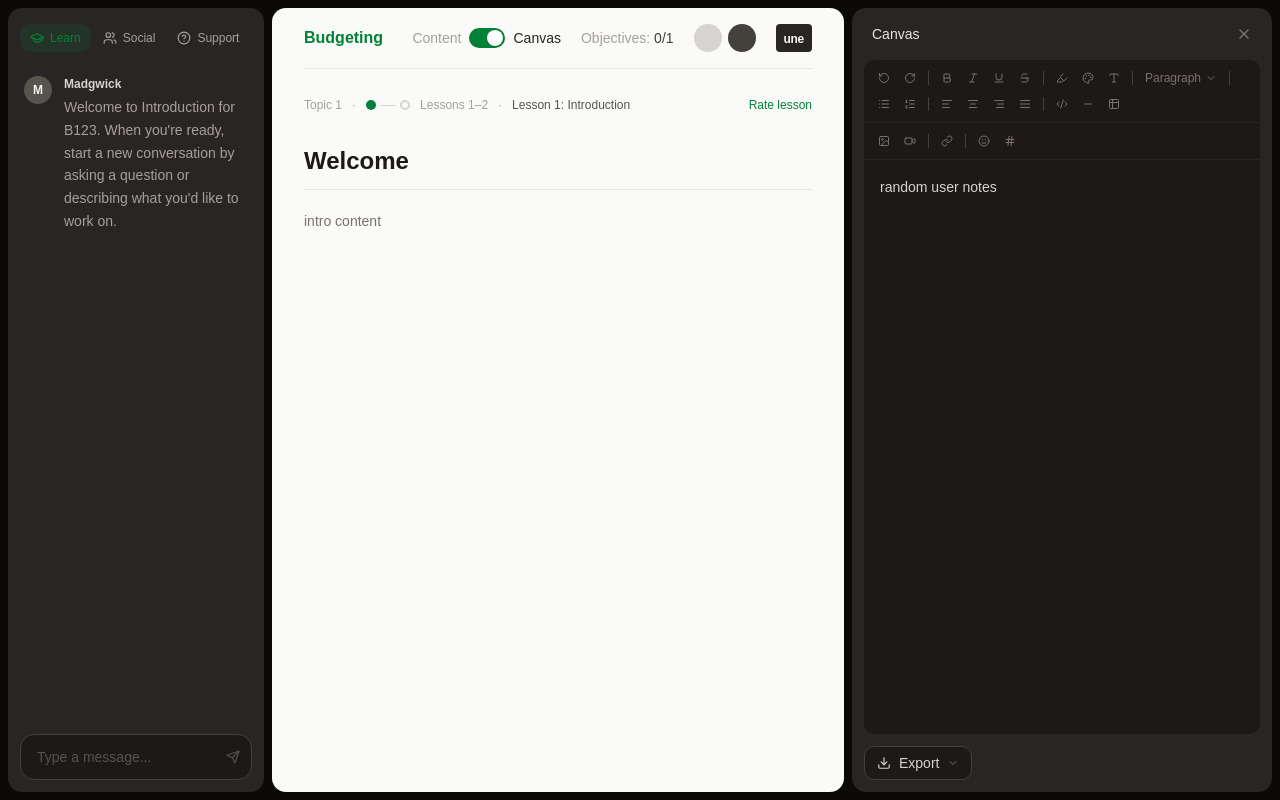
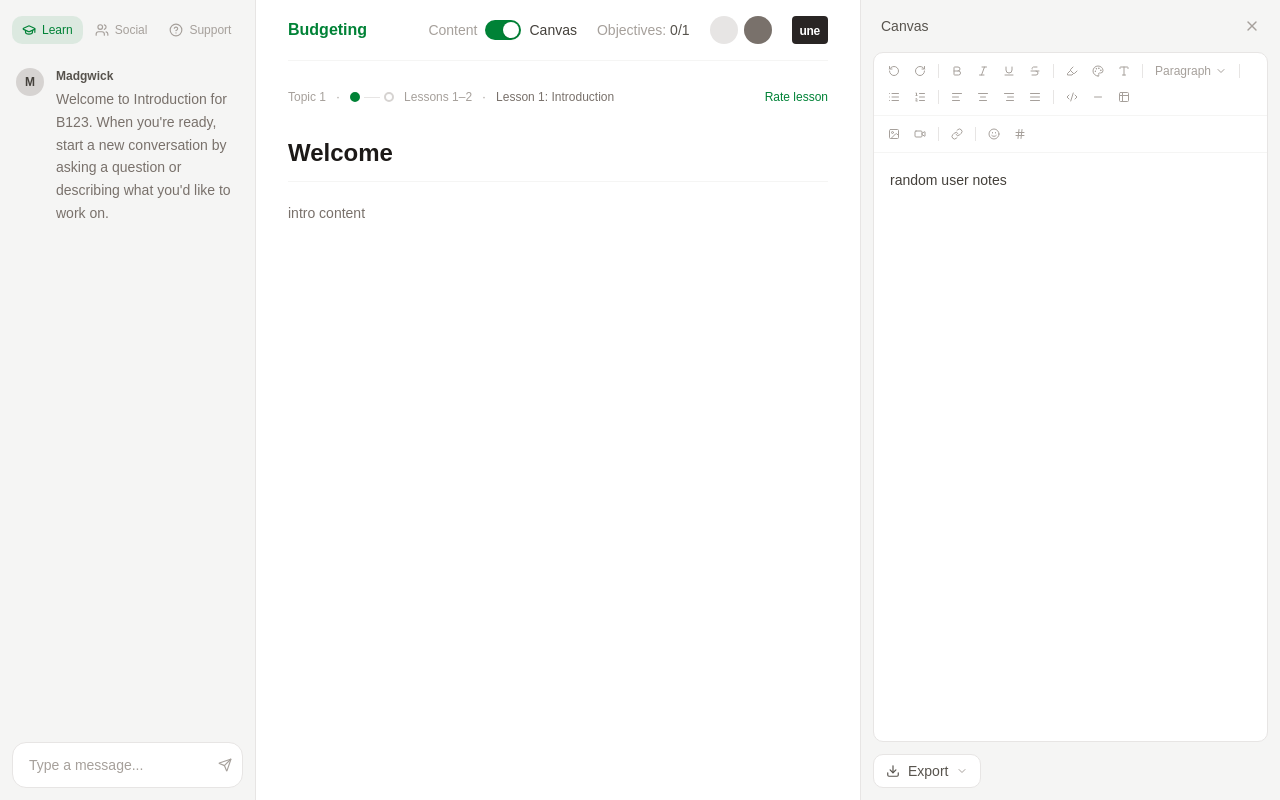
Before and after one commit to Lyfe4/ui-2.0, a React (Vite) app: page / in a window 1280 px wide. Both pictures are taken after a click on the switch 915 px from the left and 38 px from the top of the page. Built offline with nearby package versions, Linux system fonts and the light colour scheme.

Commit message:
feat: fix panel cohesion — light theme, remove rounded corners
Panels are now all light and cohesive. Chat/canvas are stone-100 (secondary),
center content is white (primary). No more dark/light mode clash.

https://claude.ai/code/session_019wqbeAhrHwqycR7GZWx3dm

```diff
--- a/src/App.tsx
+++ b/src/App.tsx
@@ -7,7 +7,7 @@ export default function App() {
   const [canvasOpen, setCanvasOpen] = useState(false)
 
   return (
-    <div className="flex h-screen gap-2 overflow-hidden bg-stone-950 p-2">
+    <div className="flex h-screen overflow-hidden bg-stone-100">
       <ChatPane />
       <ContentPane
         canvasOpen={canvasOpen}
--- a/src/components/CanvasPane.tsx
+++ b/src/components/CanvasPane.tsx
@@ -33,28 +33,28 @@ interface CanvasPaneProps {
 
 function ToolbarBtn({ children }: { children: React.ReactNode }) {
   return (
-    <button className="flex h-6 w-6 items-center justify-center rounded text-stone-500 transition-colors hover:bg-stone-700 hover:text-stone-200">
+    <button className="flex h-6 w-6 items-center justify-center rounded text-stone-400 transition-colors hover:bg-stone-200 hover:text-stone-600">
       {children}
     </button>
   )
 }
 
 function Divider() {
-  return <div className="mx-1 h-3.5 w-px bg-stone-700" />
+  return <div className="mx-1 h-3.5 w-px bg-stone-200" />
 }
 
 export function CanvasPane({ onClose }: CanvasPaneProps) {
   return (
-    <div className="flex w-[420px] flex-shrink-0 flex-col rounded-xl bg-stone-800">
+    <div className="flex w-[420px] flex-shrink-0 flex-col border-l border-stone-200 bg-stone-100">
       <div className="flex items-center justify-between px-5 py-4">
-        <span className="text-sm font-medium text-stone-200">Canvas</span>
-        <button onClick={onClose} className="text-stone-500 transition-colors hover:text-stone-200">
+        <span className="text-sm font-medium text-stone-600">Canvas</span>
+        <button onClick={onClose} className="text-stone-400 transition-colors hover:text-stone-600">
           <X className="h-4 w-4" />
         </button>
       </div>
 
-      <div className="mx-3 mb-3 flex-1 overflow-hidden rounded-lg bg-stone-900">
-        <div className="flex flex-wrap items-center gap-0.5 border-b border-stone-800 px-2 py-1.5">
+      <div className="mx-3 mb-3 flex flex-1 flex-col overflow-hidden rounded-lg border border-stone-200 bg-white">
+        <div className="flex flex-wrap items-center gap-0.5 border-b border-stone-100 px-2 py-1.5">
           <ToolbarBtn><RotateCcw className="h-3 w-3" /></ToolbarBtn>
           <ToolbarBtn><RotateCw className="h-3 w-3" /></ToolbarBtn>
           <Divider />
@@ -67,7 +67,7 @@ export function CanvasPane({ onClose }: CanvasPaneProps) {
           <ToolbarBtn><Palette className="h-3 w-3" /></ToolbarBtn>
           <ToolbarBtn><Type className="h-3 w-3" /></ToolbarBtn>
           <Divider />
-          <button className="flex items-center gap-1 rounded px-1.5 py-1 text-xs text-stone-500 transition-colors hover:bg-stone-700 hover:text-stone-200">
+          <button className="flex items-center gap-1 rounded px-1.5 py-1 text-xs text-stone-400 transition-colors hover:bg-stone-100 hover:text-stone-600">
             Paragraph <ChevronDown className="h-3 w-3" />
           </button>
           <Divider />
@@ -84,7 +84,7 @@ export function CanvasPane({ onClose }: CanvasPaneProps) {
           <ToolbarBtn><Table2 className="h-3 w-3" /></ToolbarBtn>
         </div>
 
-        <div className="flex items-center gap-0.5 border-b border-stone-800 px-2 py-1.5">
+        <div className="flex items-center gap-0.5 border-b border-stone-100 px-2 py-1.5">
           <ToolbarBtn><Image className="h-3 w-3" /></ToolbarBtn>
           <ToolbarBtn><Video className="h-3 w-3" /></ToolbarBtn>
           <Divider />
@@ -94,20 +94,20 @@ export function CanvasPane({ onClose }: CanvasPaneProps) {
           <ToolbarBtn><Hash className="h-3 w-3" /></ToolbarBtn>
         </div>
 
-        <div className="h-full p-4">
+        <div className="flex-1 overflow-y-auto p-4">
           <textarea
             defaultValue="random user notes"
-            className="h-full min-h-48 w-full resize-none bg-transparent text-sm leading-relaxed text-stone-300 outline-none placeholder:text-stone-600"
+            className="h-full min-h-48 w-full resize-none bg-transparent text-sm leading-relaxed text-stone-700 outline-none placeholder:text-stone-300"
             placeholder="Start writing your notes..."
           />
         </div>
       </div>
 
       <div className="px-3 pb-3">
-        <button className="flex items-center gap-2 rounded-lg border border-stone-700 bg-stone-900 px-3 py-1.5 text-sm text-stone-300 transition-colors hover:bg-stone-700">
+        <button className="flex items-center gap-2 rounded-lg border border-stone-200 bg-white px-3 py-1.5 text-sm text-stone-600 transition-colors hover:bg-stone-50">
           <Download className="h-3.5 w-3.5" />
           Export
-          <ChevronDown className="h-3 w-3 text-stone-500" />
+          <ChevronDown className="h-3 w-3 text-stone-400" />
         </button>
       </div>
     </div>
--- a/src/components/ChatPane.tsx
+++ b/src/components/ChatPane.tsx
@@ -23,7 +23,7 @@ export function ChatPane() {
   const [activeNav, setActiveNav] = useState("learn")
 
   return (
-    <div className="flex w-64 flex-shrink-0 flex-col rounded-xl bg-stone-800">
+    <div className="flex w-64 flex-shrink-0 flex-col border-r border-stone-200 bg-stone-100">
       <div className="flex items-center gap-0.5 px-3 pb-2 pt-4">
         {navItems.map(({ id, label, icon: Icon }) => (
           <button
@@ -32,8 +32,8 @@ export function ChatPane() {
             className={cn(
               "flex items-center gap-1.5 rounded-lg px-2.5 py-1.5 text-xs font-medium transition-colors",
               activeNav === id
-                ? "bg-primary/15 text-primary"
-                : "text-stone-400 hover:bg-stone-700 hover:text-stone-200",
+                ? "bg-primary/10 text-primary"
+                : "text-stone-400 hover:bg-stone-200 hover:text-stone-600",
             )}
           >
             <Icon className="h-3.5 w-3.5" />
@@ -45,26 +45,26 @@ export function ChatPane() {
       <div className="flex-1 space-y-5 overflow-y-auto px-4 py-4">
         {messages.map((msg) => (
           <div key={msg.id} className="flex gap-3">
-            <div className="flex h-7 w-7 flex-shrink-0 items-center justify-center rounded-full bg-stone-600 text-xs font-semibold text-stone-100">
+            <div className="flex h-7 w-7 flex-shrink-0 items-center justify-center rounded-full bg-stone-300 text-xs font-semibold text-stone-700">
               {msg.name[0]}
             </div>
             <div className="min-w-0">
-              <p className="mb-1 text-xs font-semibold text-stone-300">{msg.name}</p>
-              <p className="text-sm leading-relaxed text-stone-400">{msg.content}</p>
+              <p className="mb-1 text-xs font-semibold text-stone-600">{msg.name}</p>
+              <p className="text-sm leading-relaxed text-stone-500">{msg.content}</p>
             </div>
           </div>
         ))}
       </div>
 
       <div className="px-3 pb-3">
-        <div className="flex items-center gap-2 rounded-xl border border-stone-700 bg-stone-900 px-4 py-3">
+        <div className="flex items-center gap-2 rounded-xl border border-stone-200 bg-white px-4 py-3">
           <input
             value={input}
             onChange={(e) => setInput(e.target.value)}
             placeholder="Type a message..."
-            className="flex-1 bg-transparent text-sm text-stone-100 outline-none placeholder:text-stone-600"
+            className="flex-1 bg-transparent text-sm text-stone-700 outline-none placeholder:text-stone-400"
           />
-          <button className="text-stone-600 transition-colors hover:text-primary">
+          <button className="text-stone-400 transition-colors hover:text-primary">
             <Send className="h-3.5 w-3.5" />
           </button>
         </div>
--- a/src/components/ContentPane.tsx
+++ b/src/components/ContentPane.tsx
@@ -7,13 +7,13 @@ interface ContentPaneProps {
 
 export function ContentPane({ canvasOpen, onToggleCanvas }: ContentPaneProps) {
   return (
-    <div className="flex min-w-0 flex-1 flex-col overflow-hidden rounded-xl bg-stone-50">
+    <div className="flex min-w-0 flex-1 flex-col overflow-hidden bg-white">
       <div className="flex items-center justify-between px-8 py-4">
         <h1 className="text-base font-semibold text-primary">Budgeting</h1>
 
         <div className="flex items-center gap-5">
           <div className="flex items-center gap-2 text-sm">
-            <span className={cn("transition-colors", !canvasOpen ? "font-medium text-stone-800" : "text-stone-400")}>
+            <span className={cn("transition-colors", !canvasOpen ? "font-medium text-stone-700" : "text-stone-400")}>
               Content
             </span>
             <button
@@ -32,27 +32,27 @@ export function ContentPane({ canvasOpen, onToggleCanvas }: ContentPaneProps) {
                 )}
               />
             </button>
-            <span className={cn("transition-colors", canvasOpen ? "font-medium text-stone-800" : "text-stone-400")}>
+            <span className={cn("transition-colors", canvasOpen ? "font-medium text-stone-700" : "text-stone-400")}>
               Canvas
             </span>
           </div>
 
           <span className="text-sm text-stone-400">
-            Objectives: <span className="font-medium text-stone-700">0/1</span>
+            Objectives: <span className="font-medium text-stone-600">0/1</span>
           </span>
 
           <div className="flex items-center gap-1.5">
-            <div className="h-7 w-7 rounded-full bg-stone-300" />
-            <div className="h-7 w-7 rounded-full bg-stone-700" />
+            <div className="h-7 w-7 rounded-full bg-stone-200" />
+            <div className="h-7 w-7 rounded-full bg-stone-500" />
           </div>
 
           <div className="rounded bg-stone-800 px-2 py-0.5">
-            <span className="text-xs font-bold tracking-tight text-stone-100">une</span>
+            <span className="text-xs font-bold tracking-tight text-white">une</span>
           </div>
         </div>
       </div>
 
-      <div className="mx-8 h-px bg-stone-200" />
+      <div className="mx-8 h-px bg-stone-100" />
 
       <div className="flex-1 overflow-y-auto px-8 py-7">
         <div className="mb-8 flex items-center gap-2.5 text-xs text-stone-400">
@@ -60,19 +60,19 @@ export function ContentPane({ canvasOpen, onToggleCanvas }: ContentPaneProps) {
           <span>·</span>
           <div className="flex items-center gap-1">
             <div className="h-2.5 w-2.5 rounded-full border-2 border-primary bg-primary" />
-            <div className="h-px w-4 bg-stone-300" />
-            <div className="h-2.5 w-2.5 rounded-full border-2 border-stone-300 bg-stone-50" />
+            <div className="h-px w-4 bg-stone-200" />
+            <div className="h-2.5 w-2.5 rounded-full border-2 border-stone-300 bg-white" />
           </div>
           <span>Lessons 1–2</span>
           <span>·</span>
-          <span className="font-medium text-stone-600">Lesson 1: Introduction</span>
+          <span className="font-medium text-stone-500">Lesson 1: Introduction</span>
           <button className="ml-auto text-primary underline-offset-2 hover:underline">
             Rate lesson
           </button>
         </div>
 
         <h2 className="mb-3 text-2xl font-semibold text-stone-900">Welcome</h2>
-        <div className="mb-5 h-px bg-stone-200" />
+        <div className="mb-5 h-px bg-stone-100" />
         <p className="text-sm leading-relaxed text-stone-500">intro content</p>
       </div>
     </div>
```
